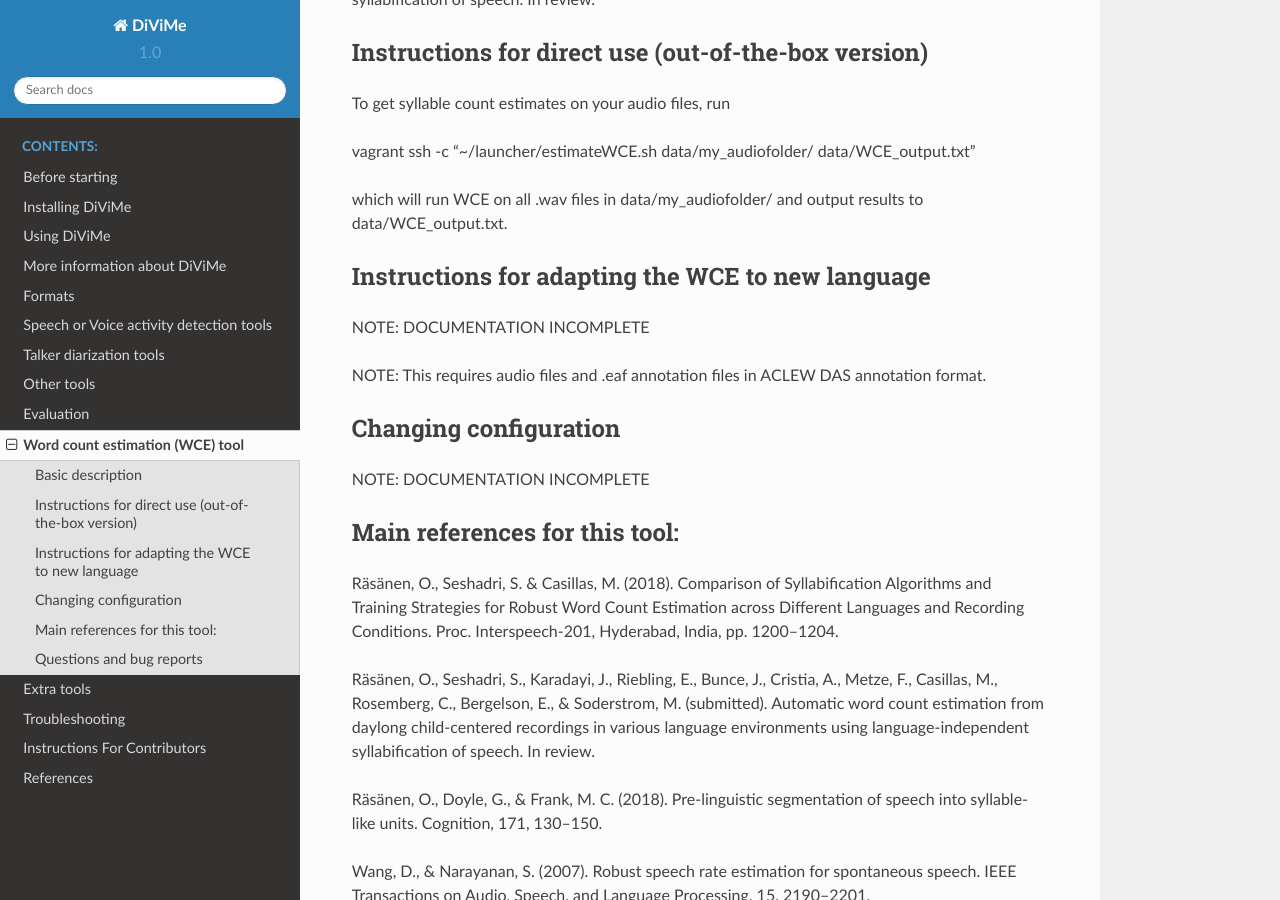
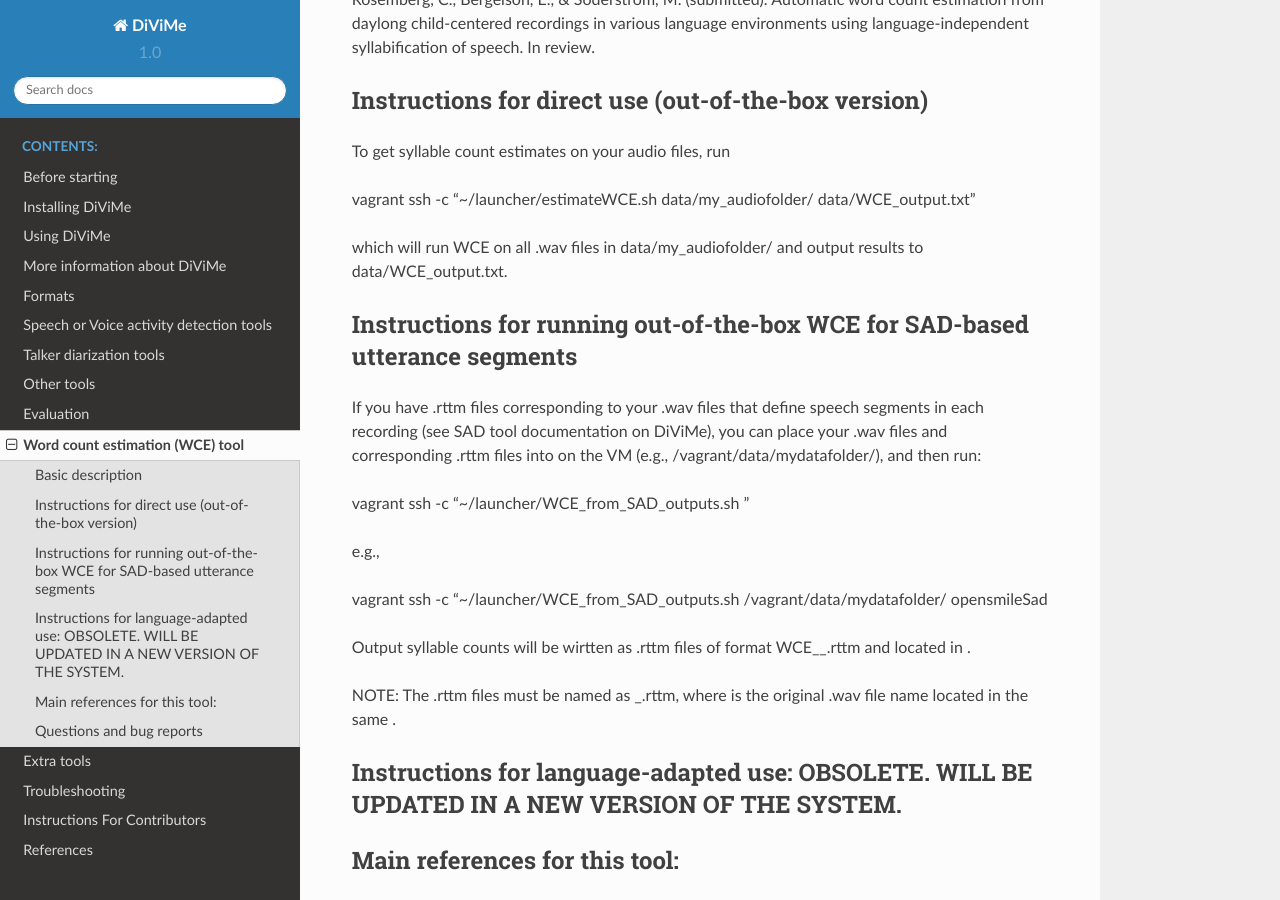
Before and after one commit to srvk/DiViMe, a Sphinx documentation site: the page built from docs/source/WCEtool.md, in a window 1280 px wide and 900 px high, scrolled down 1020 px. Built offline with Sphinx 7.4.7 and the Read the Docs theme 2.0.0, drawn with Linux system fonts in a browser that asks for light colours; some of the changed text lies outside the part shown.

Commit message:
updated documentation

```diff
--- a/docs/source/WCEtool.md
+++ b/docs/source/WCEtool.md
@@ -10,7 +10,7 @@
 There are two basic ways to use the current tool:
 
 1) An out-of-the-box version that can be used directly on any speech data , and
-2) An adapted version, where the WCE system is first adapted to data provided by the user, and then performs more accurately on similar data.
+2) An adapted version, where the WCE system is first adapted to data provided by the user, and then performs more accurately on similar data. NOTE: This version is going to be obsolote, as the DiViMe will move on to using language-independent syllable count estimation instead of word ount estimation.
 
 In practice, out-of-the-box variant provides only syllable count estimates for the input data, while the adaptation mode can be used
 to re-train the system to provide meaningful word count estimates in any language or other data domain. These two operation modes are detailed further below.
@@ -34,16 +34,22 @@
 
 which will run WCE on all .wav files in data/my_audiofolder/ and output results to data/WCE_output.txt.
 
-## Instructions for adapting the WCE to new language
+## Instructions for running out-of-the-box WCE for SAD-based utterance segments
 
-NOTE: DOCUMENTATION INCOMPLETE
+If you have .rttm files corresponding to your .wav files that define speech segments in each recording (see  SAD tool documentation on DiViMe), you can place your .wav files and corresponding .rttm files into <datadir> on the VM (e.g., /vagrant/data/mydatafolder/), and then run:
 
-NOTE: This requires audio files and .eaf annotation files in ACLEW DAS annotation format.
+vagrant ssh -c "~/launcher/WCE_from_SAD_outputs.sh <datadir> <sadname>"
+
+e.g.,
+
+vagrant ssh -c "~/launcher/WCE_from_SAD_outputs.sh /vagrant/data/mydatafolder/ opensmileSad
+
+Output syllable counts will be wirtten as .rttm files of format WCE_<sadname>_<wavname>.rttm and located in <datadir>.
+
+NOTE: The .rttm files must be named as <sadname>_<wavname>.rttm, where <wavname> is the original .wav file name located in the same <datadir>.
 
 
-## Changing configuration
-
-NOTE: DOCUMENTATION INCOMPLETE
+## Instructions for language-adapted use: OBSOLETE. WILL BE UPDATED IN A NEW VERSION OF THE SYSTEM.
 
 
 ## Main references for this tool:
```
